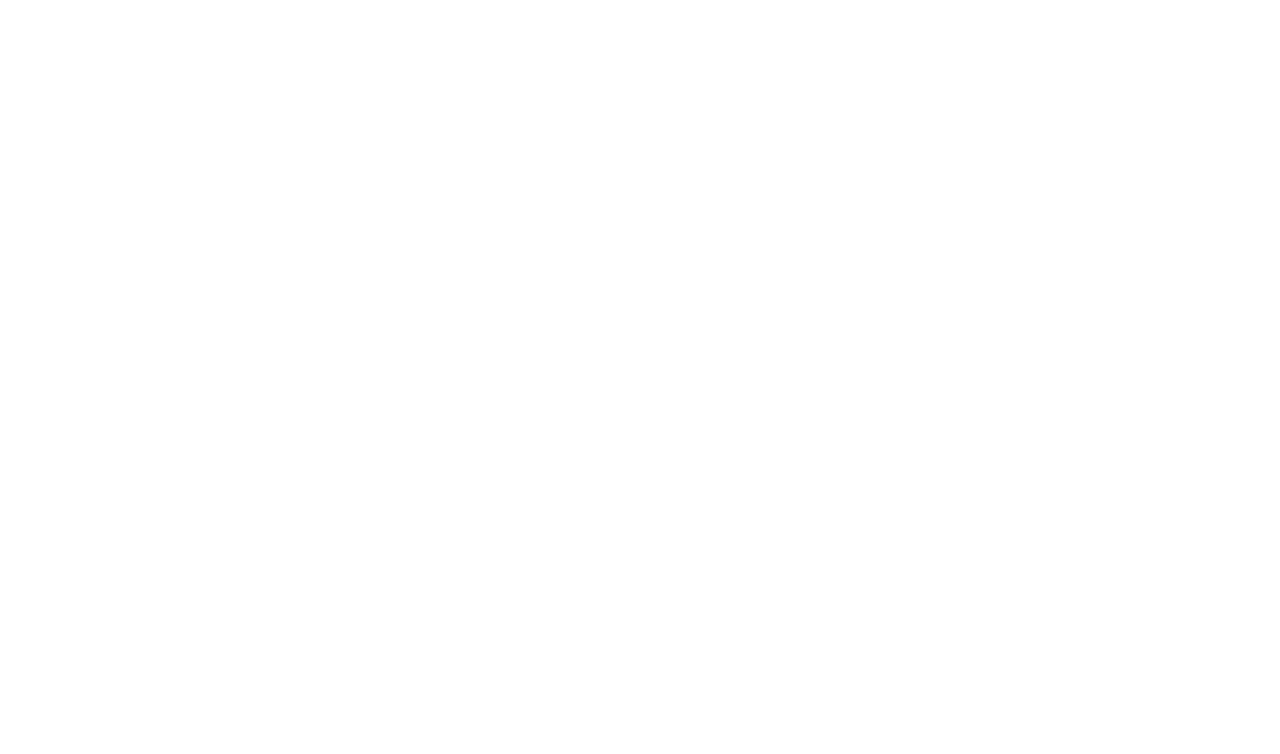
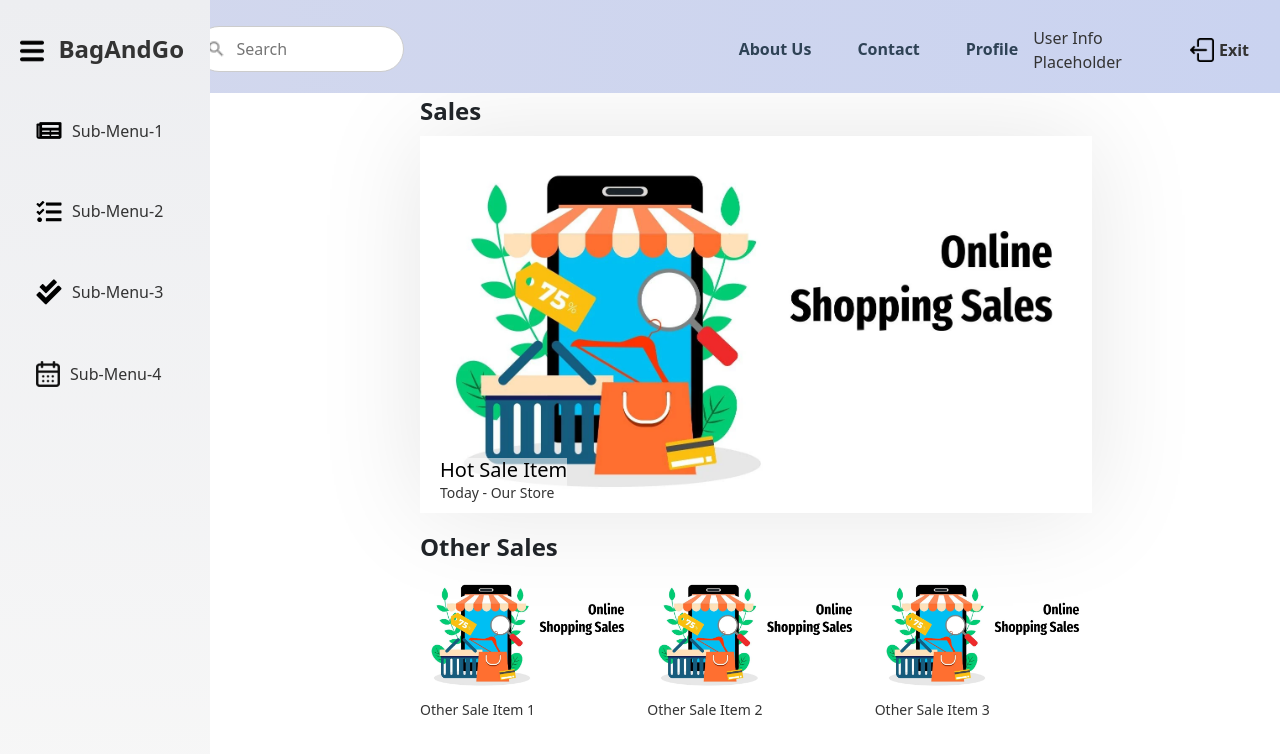
Before and after one commit to ataberkciftlikli/bagandgo, a React (Vite) app in the folder frontend/: page /home/sales in a window 1280 px wide. Before the commit this address had no page. Shown: the top 754 px of the page. Built offline with nearby package versions, Linux system fonts and the light colour scheme.

Commit message:
added sales sub-menu to the home page and increased modularity

```diff
--- a/frontend/src/App.tsx
+++ b/frontend/src/App.tsx
@@ -1,5 +1,5 @@
 // App.tsx
-import { BrowserRouter as Router, Routes, Route, Navigate } from 'react-router-dom';
+import { BrowserRouter as Router, Routes, Route } from 'react-router-dom';
 import Register from './components/Register/Register'; // Import the Register component
 import Login from './components/Login/Login'; // Import the Login component
 import Home from './components/Home/Home'; // Import Home component
@@ -9,7 +9,7 @@
   return (
     <Router>
       <Routes>
-        <Route path="/" element={<Navigate to="/home" />} /> {/* Set Home as the default page */}
+        <Route path="/*" element={<Home />} />
         <Route path="/home" element={<Home />} />
         <Route path="/register" element={<Register />} />
         <Route path="/login" element={<Login />} />
--- a/frontend/src/components/Header/header.css
+++ b/frontend/src/components/Header/header.css
@@ -183,7 +183,7 @@
     background-color: transparent;
     border: none;
     padding: 0;
-    margin-left: 110%; /* Align to the right */
+    margin-left: 80%; /* Align to the right */
     width: 24px;
     height: 24px;
     cursor: pointer;
--- a/frontend/src/components/Home/Home.tsx
+++ b/frontend/src/components/Home/Home.tsx
@@ -1,7 +1,9 @@
 // components/Home/Home.tsx
 import React, { useState } from 'react';
+import { Route, Routes, Navigate } from 'react-router-dom';
 import Header from '../Header/Header';
 import Sidebar from '../Sidebar/Sidebar';
+import Sales from './Sales/Sales';
 import './home.css';
 
 const Home: React.FC = () => {
@@ -14,11 +16,20 @@
   return (
     <div id="home-page">
       <Header toggleSidebar={toggleSidebar} />
-      <Sidebar isSidebarOpen={isSidebarOpen} toggleSidebar={toggleSidebar} />
-      <div className={`content ${isSidebarOpen ? 'sidebar-open' : 'sidebar-collapsed'}`}>
-        <div className="placeholder-content">
-          <h1>Welcome to the Home Page</h1>
-          <p>This is a placeholder text area for the homepage content.</p>
+      <div className="home-container">
+        <Sidebar isSidebarOpen={isSidebarOpen} toggleSidebar={toggleSidebar} />
+        <div className={`home-main ${isSidebarOpen ? 'sidebar-open' : 'sidebar-collapsed'}`}>
+          <Routes>
+            {/* Default navigation to /home/sales */}
+            <Route path="/" element={<Navigate to="home/sales" />} />
+            <Route path="home/sales" element={
+              <>
+                <Sales />
+                <div className="home-bottom">
+                </div>
+              </>
+            } />
+          </Routes>
         </div>
       </div>
     </div>
--- /dev/null
+++ b/frontend/src/components/Home/Sales/Sales.tsx
@@ -0,0 +1,63 @@
+// components/Sales/Sales.tsx
+import React from 'react';
+import './sales.css';
+// Import local images
+import hotSaleImage from '../../icons/Slide_Placeholder.png';
+import otherSaleImage1 from '../../icons/Slide_Placeholder.png';
+import otherSaleImage2 from '../../icons/Slide_Placeholder.png';
+import otherSaleImage3 from '../../icons/Slide_Placeholder.png';
+
+const Sales: React.FC = () => {
+  // Sales items array with local images
+  const salesItems = [
+    { title: 'Hot Sale Item', date: 'Today', source: 'Our Store', url: '#', image: hotSaleImage },
+    { title: 'Other Sale Item 1', date: 'Today', source: 'Our Store', url: '#', image: otherSaleImage1 },
+    { title: 'Other Sale Item 2', date: 'Today', source: 'Our Store', url: '#', image: otherSaleImage2 },
+    { title: 'Other Sale Item 3', date: 'Today', source: 'Our Store', url: '#', image: otherSaleImage3 },
+  ];
+
+  const handleSaleClick = (url: string) => {
+    window.open(url, '_blank');
+  };
+
+  return (
+    <div id="sales-section" className="sales-section">
+      <h2>Sales</h2>
+      {salesItems.length > 0 && (
+        <div
+          className="hot-sale"
+          onClick={() => handleSaleClick(salesItems[0].url)}
+        >
+          <img
+            src={salesItems[0].image}
+            alt="Hot Sale"
+            className="hot-sale-image"
+          />
+          <div className="hot-sale-details">
+            <h3>{salesItems[0].title}</h3>
+            <p>{salesItems[0].date} - {salesItems[0].source}</p>
+          </div>
+        </div>
+      )}
+      <h2>Other Sales</h2>
+      <div className="other-sales-list">
+        {salesItems.slice(1).map((item, index) => (
+          <div
+            key={index}
+            className="other-sales-item"
+            onClick={() => handleSaleClick(item.url)}
+          >
+            <img
+              src={item.image}
+              alt="Other Sale"
+              className="other-sales-image"
+            />
+            <p>{item.title}</p>
+          </div>
+        ))}
+      </div>
+    </div>
+  );
+};
+
+export default Sales;
--- /dev/null
+++ b/frontend/src/components/Home/Sales/sales.css
@@ -0,0 +1,96 @@
+/* sales.css */
+/* latestNews.css */
+
+#sales-section {
+  width: 100%;
+  margin-top: 2%;
+
+}
+
+#sales-section h2 {
+  font-size: 24px;
+  font-weight: bold;
+  margin-bottom: 10px;
+}
+
+
+#sales-section .hot-sale {
+  position: relative;
+  width: 80%;
+  height: auto;
+  box-shadow: 0 0 100px rgba(0, 0, 0, 0.1);
+  margin-bottom: 20px;
+  cursor: pointer;
+  transition: transform 0.3s ease-in-out; /* Smooth hover effect */
+}
+
+#sales-section .hot-sale:hover {
+  transform: scale(1.02); /* Enlarge on hover */
+}
+
+#sales-section .hot-sale-image {
+  width: 100%;
+  height: auto;
+
+  border-radius: 10px;
+  object-fit: cover;
+}
+
+#sales-section .hot-sale-details {
+  position: absolute;
+  bottom: 10px;
+  left: 20px;
+  background-color: rgba(255, 255, 255, 0.555);
+  color: rgb(0, 0, 0);
+}
+
+#sales-section .hot-sale-details h3 {
+  font-size: 20px;
+  margin: 0;
+}
+
+#sales-section .other-sales-list {
+  display: flex;
+  justify-content: space-between;
+  width: 80%;
+}
+
+#sales-section .other-sales-item {
+  flex: 1;
+  margin-right: 10px;
+  cursor: pointer;
+  transition: transform 0.3s ease-in-out; /* Smooth hover effect */
+}
+
+#sales-section .other-sales-item:last-child {
+  margin-right: 0;
+}
+
+#sales-section .other-sales-item:hover {
+  transform: scale(1.05); /* Enlarge on hover */
+}
+
+#sales-section .other-sales-image {
+  width: 100%;
+  height: auto;
+  max-height: 150px;
+  border-radius: 10px;
+  object-fit: cover;
+  margin-bottom: 5px;
+}
+
+#sales-section p {
+  font-size: 14px;
+  color: #333;
+  margin: 0;
+}
+
+@media (max-width: 768px) {
+  /* Make sections stack on top of each other in smaller screens */
+  #sales-section .other-sales-list {
+    width: 100%;
+  }
+  #sales-section .hot-sale {
+    width: 100%;
+  }
+}
--- a/frontend/src/components/Home/home.css
+++ b/frontend/src/components/Home/home.css
@@ -2,28 +2,79 @@
 
 #home-page {
   display: flex;
-    min-height: 100vh;
+  flex-direction: column;
+  min-height: 100%;
+  width: 100%;
+  padding: 0;
+  margin: 0;
 }
 
-  #home-page .content {
-    flex: 1;
-    padding: 80px 20px 20px; /* Offset for header height */
-    margin-left: 200px; /* Offset for sidebar width */
-    transition: margin-left 0.3s ease;
+/* Home Container */
+#home-page .home-container {
+  display: flex;
+  flex-grow: 1;
+  margin-top: 1rem;;
+  width: 100%;
+  flex-wrap: wrap; /* Enable wrapping in smaller screens */
 }
 
-  #home-page .sidebar-collapsed .content {
-    margin-left: 60px; /* Adjust margin when sidebar is collapsed */
-  }
-
-  #home-page .placeholder-content {
-    max-width: 800px;
-    margin:  auto;
+/* Home Main Content */
+#home-page .home-main {
+  flex-grow: 1;
+  margin-left: 400px; /* Adjust this based on the sidebar width */
   padding: 20px;
+  background: white;
+  min-height: 100vh;
+  box-sizing: border-box;
+  padding-top: 5%; /* Adjust this to the height of the fixed header */
 }
 
 @media (max-width: 768px) {
-    #home-page .content {
-      margin-left: 60px; /* Adjust margin for mobile sidebar */
+  #home-page .home-main {
+    margin-left: 0; /* Remove left margin on mobile */
+    padding: 10px;
+
   }
 }
+
+/* Home Bottom Section */
+#home-page .home-bottom {
+  display: flex;
+  justify-content: space-between;
+  margin-top: 20px;
+  flex-wrap: wrap;
+}
+
+#home-page .status-section,
+#home-page .persons-section {
+  padding: 20px;
+  background: linear-gradient(to bottom, #e3e6f0, #e9ebf1);
+  border-radius: 10px;
+  box-shadow: 0 0 10px rgba(0, 0, 0, 0.1);
+  margin-bottom: 20px; /* Add some spacing */
+}
+
+/* Status Section */
+#home-page .status-section {
+  flex: 2;
+  margin-right: 20px;
+}
+
+#home-page .persons-section {
+  flex: 1;
+}
+
+@media (max-width: 768px) {
+  /* Make sections stack on top of each other in smaller screens */
+  #home-page .home-bottom {
+    flex-direction: column;
+  }
+
+  /* Adjust sections width for smaller screens */
+  #home-page .status-section,
+  #home-page .persons-section {
+    flex: 1;
+    width: 100%; /* Make sections take full width */
+    margin-right: 0;
+  }
+}
--- a/frontend/src/components/Register/InputField.tsx
+++ b/frontend/src/components/Register/InputField.tsx
@@ -1,13 +1,16 @@
+// components/Register/InputField.tsx
 import React from 'react';
 import './InputField.css';
 import userIcon from '../icons/user.png';
 import emailIcon from '../icons/email.png';
 import passwordIcon from '../icons/password.png';
+import idIcon from '../icons/id.png'; // New icon for Turkish ID
 
 const iconMap: { [key: string]: string } = {
   user: userIcon,
   email: emailIcon,
   password: passwordIcon,
+  id: idIcon, // Map the new ID icon
 };
 
 interface InputFieldProps {
--- a/frontend/src/components/Sidebar/sidebar.css
+++ b/frontend/src/components/Sidebar/sidebar.css
@@ -158,6 +158,9 @@
   #sidebar.collapsed .sidebar-link {
     display: none; /* Completely hide links when sidebar is collapsed on mobile */
   }
+  #sidebar.collapsed {
+    z-index: -1;
+  }
 
   #sidebar .sidebar-link {
     color: #333;
```
Also changed, not shown: frontend/src/components/Register/Register.tsx (+23 -4 lines), frontend/src/components/icons/Slide_Placeholder.png (added), frontend/src/components/icons/id.png (added). Lines whose indentation alone changed are shown as unchanged.
